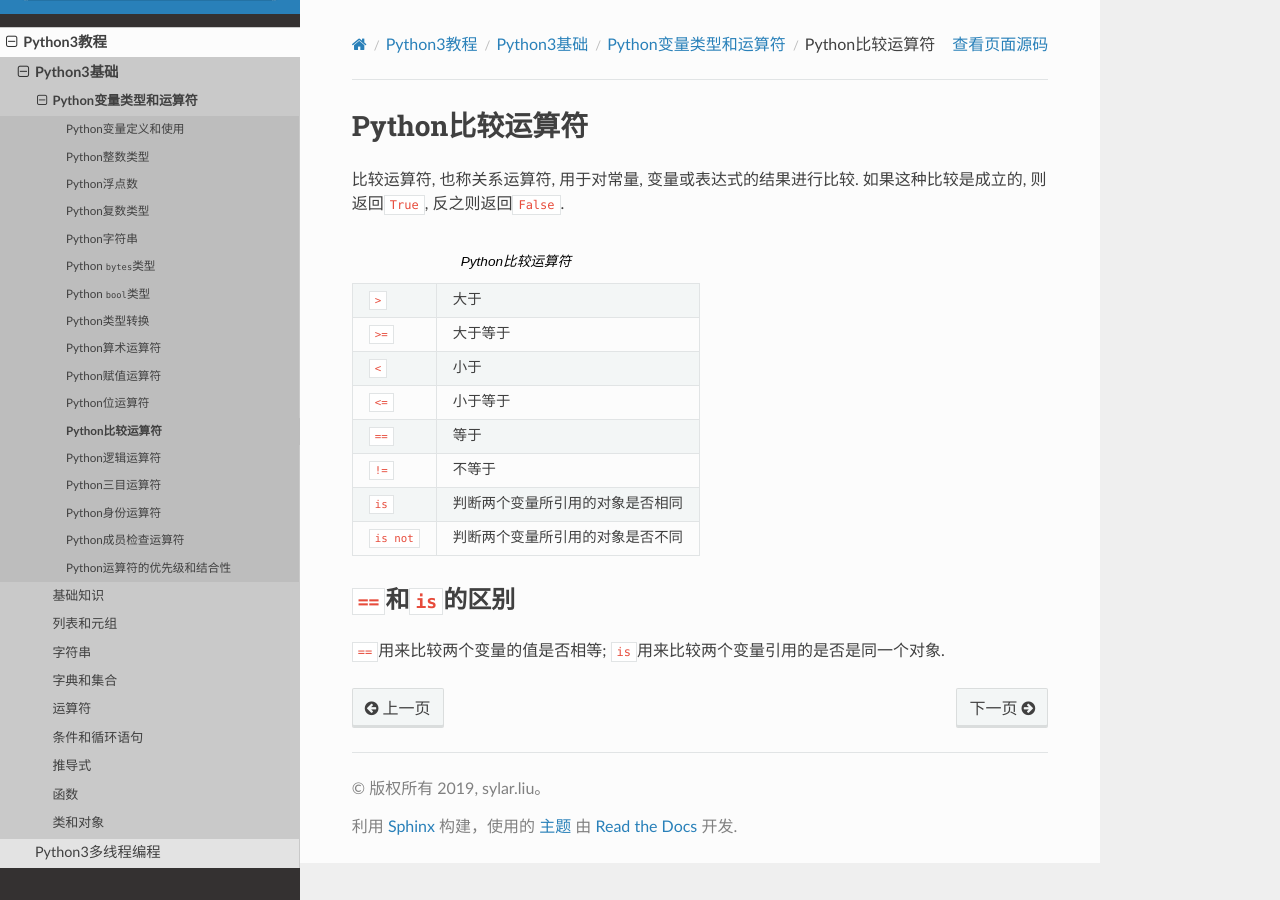
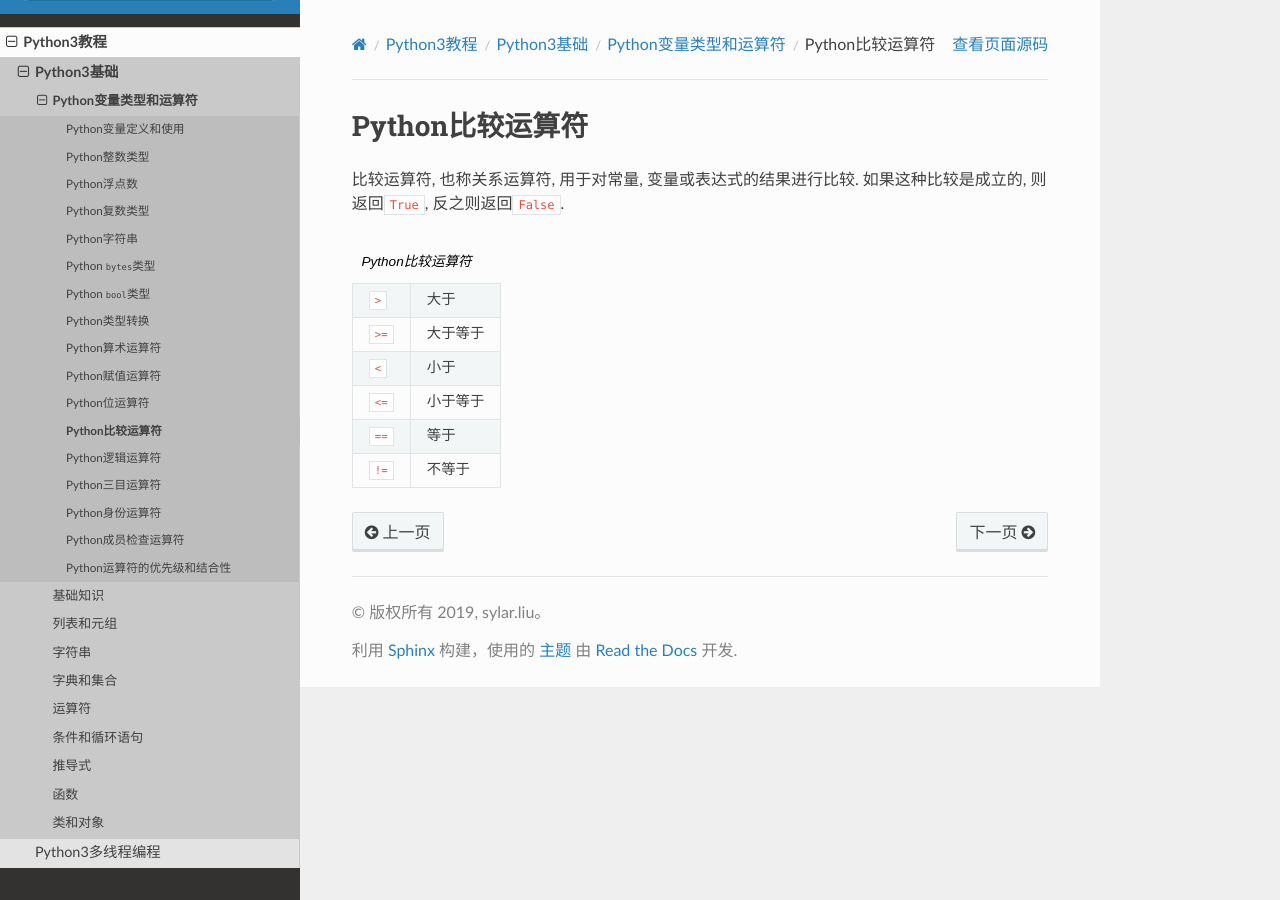
Before and after one commit to My-LearningNotes/Python3, a Sphinx documentation site: the page built from source/tutorial/basics/variable_operator/comparison_operator.rst, in a window 1280 px wide. Built offline with Sphinx 7.4.7 and the Read the Docs theme 2.0.0, drawn with Linux system fonts in a browser that asks for light colours.

Commit message:
修改关于Python笔记运算符的笔记

```diff
--- a/source/tutorial/basics/variable_operator/comparison_operator.rst
+++ b/source/tutorial/basics/variable_operator/comparison_operator.rst
@@ -13,13 +13,4 @@ Python比较运算符
     ``<=``     小于等于
     ``==``     等于
     ``!=``     不等于
-    ``is``     判断两个变量所引用的对象是否相同
-    ``is not`` 判断两个变量所引用的对象是否不同
     ========== ================================
-
-
-``==``\ 和\ ``is``\ 的区别
---------------------------
-
-``==``\ 用来比较两个变量的值是否相等;
-``is``\ 用来比较两个变量引用的是否是同一个对象.
```
